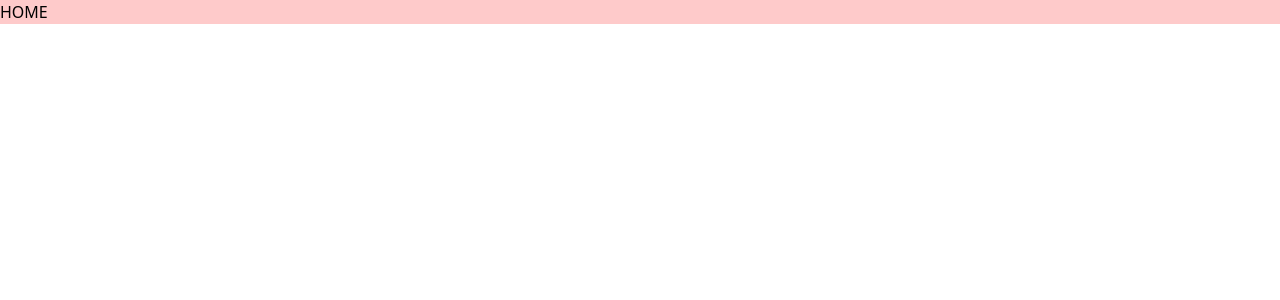
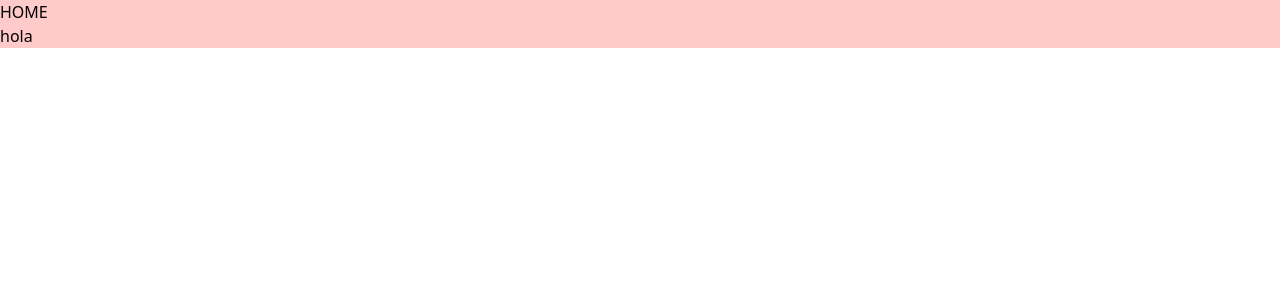
Before and after one commit to oscarardila96/nextjs-fullstack-app-template, a Next.js app: page / in a window 1280 px wide. Shown: the top 300 px of the page. Built offline with nearby package versions, Linux system fonts and the light colour scheme.

Commit message:
fix: second commit

```diff
--- a/pages/api/hello.ts
+++ /dev/null
@@ -1,13 +0,0 @@
-// Next.js API route support: https://nextjs.org/docs/api-routes/introduction
-import type { NextApiRequest, NextApiResponse } from 'next';
-
-type Data = {
-  name: string;
-};
-
-export default function handler(
-  req: NextApiRequest,
-  res: NextApiResponse<Data>
-) {
-  res.status(200).json({ name: 'John Doe' });
-}
--- a/pages/index.tsx
+++ b/pages/index.tsx
@@ -1,7 +1,10 @@
 export default function Home() {
   return (
     <>
-      <div className="bg-red-200">HOME</div>
+      <div className="bg-red-200">
+        HOME
+        <h1>hola</h1>
+      </div>
     </>
   );
 }
--- /dev/null
+++ b/pages/sobre/me.tsx
@@ -0,0 +1,12 @@
+const Me = () => {
+  return (
+    <div>
+      <h1>Mi</h1>
+      <p>
+        Lorem ipsum dolor sit amet consectetur adipisicing elit. Incidunt odit
+        voluptatibus nisi molestiae debitis consequuntur!
+      </p>
+    </div>
+  );
+};
+export default Me;
```
